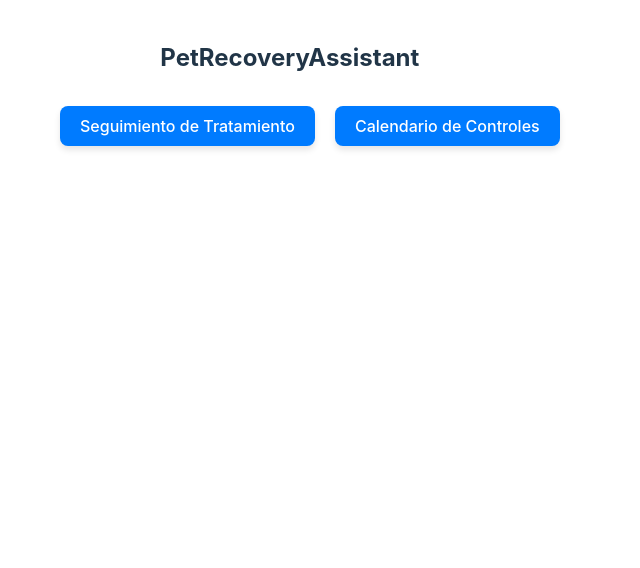
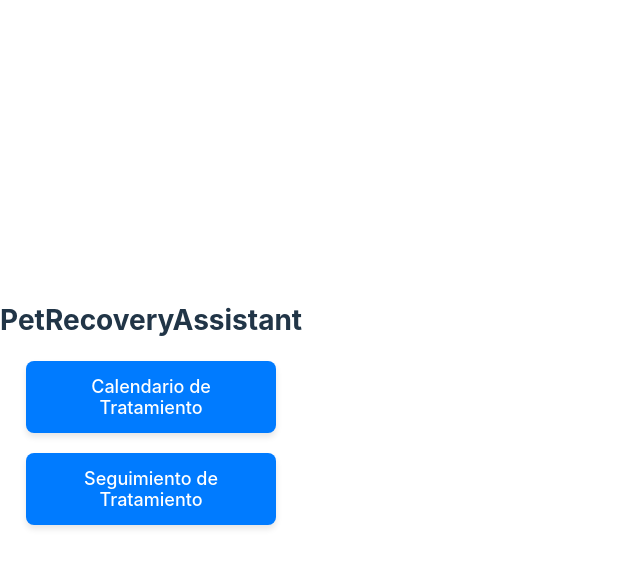
Before and after one commit to ManuelYanezA/PetRecoveryAssistant, a React (Vite) app in the folder PetRecoveryAssistant-Frontend/: page / in a window 1280 px wide. Shown: the top 568 px of the page, without its empty margins (0-640 px from the left). Built offline with nearby package versions, Linux system fonts and the light colour scheme.

Commit message:
refactor: restructure App component to use MainMenu and update routing

```diff
--- a/PetRecoveryAssistant-Frontend/src/App.jsx
+++ b/PetRecoveryAssistant-Frontend/src/App.jsx
@@ -1,84 +1,18 @@
-//import React from 'react';
-import { Routes, Route, Link } from 'react-router-dom';
-import Seguimiento_ele from "./pages/treatment";
-import Calendario_ele from "./pages/calendar";
-//import MedCalc_ele from "./pages/medCalc";
+import { BrowserRouter as Router, Routes, Route } from 'react-router-dom';
+import MainMenu_ele from "./components/mainmenu";
+import Treatment_ele from "./pages/treatment";
+import Calendar_ele from "./pages/calendar";
 
-/*Note to self (ESP): Esta página funciona como el header de toda la app, es decir, al seleccionar alguna
-opción, el menú no se moverá de lugar, por el momento, me limitaré a dejar todo arriba de forma que no
-moleste al resto de la página de las opciones de más abajo, en el futuro se podría lograr que esto funcione
-de forma diferente.
-*/
-function App(){
-  return(
-    <div style={containerStyle}>
-      {/* Page Title */}
-      <h2 style={titleStyle}>PetRecoveryAssistant</h2>
-
-      {/* Navigation Menu */}
-      <nav>
-        <ul style={navStyle}>
-          <Link to="/treatment">
-            <button style={buttonStyle}>Seguimiento de Tratamiento</button>
-          </Link>
-          <Link to="/calendar">
-            <button style={buttonStyle}>Calendario de Controles</button>
-          </Link>
-          {/*<Link to="/medCalc">
-            <button style={buttonStyle}>Calculadora de Medicinas</button>
-          </Link>*/}
-        </ul>
-      </nav>
-
-      {/* Option Routes */}
+function App() {
+  return (
+    <Router>
       <Routes>
-        <Route path="/treatment" element={<Seguimiento_ele/>}/>
-        <Route path="/calendar" element={<Calendario_ele/>}/>
-        {/*<Route path="/medCalc" element={<MedCalc_ele/>}/>*/}
-        <Route path="/" element={null}/>
+        <Route path="/" element={<MainMenu_ele />} />
+        <Route path="/treatment" element={<Treatment_ele />} />
+        <Route path="/calendar" element={<Calendar_ele />} />
       </Routes>
-
-    </div>
+    </Router>
   );
 }
 
-const containerStyle = {
-  display: "flex",
-  flexDirection: "column",
-  alignitems: "center",
-  justifyContent: "flex-start",
-  minHeight: "100vh",
-  padding: "20px",
-  boxSizing: "border-box",
-};
-
-const titleStyle = {
-  textAlign: "center",
-  width: "100%",
-  marginBottom: "20px",
-}
-
-const navStyle = {
-  display: "flex",
-  justifyContent: "center",
-  gap: "20px",
-  marginTop: "10px",
-};
-
-const buttonStyle = {
-  padding: "10px 20px",
-  fontSize: "16px",
-  border: "none",
-  borderRadius: "8px",
-  backgroundColor: "#007BFF",
-  color: "white",
-  cursor: "pointer",
-  boxShadow: "0px 4px 6px rgba(0, 0, 0, 0.1)",
-  transition: "background-color 0.3s ease",
-};
-
-buttonStyle[":hover"] = {
-  backgroundColor: "#0056b3",
-};
-
 export default App;
--- a/PetRecoveryAssistant-Frontend/src/components/MainMenu.jsx
+++ b/PetRecoveryAssistant-Frontend/src/components/MainMenu.jsx
@@ -7,6 +7,9 @@ function MainMenu() {
             <div style={buttonContainerStyle}>
                 <Link to="/calendar">
                     <button style={buttonStyle}>Calendario de Tratamiento</button>
+                </Link>
+                <Link to="/treatment">
+                    <button style={buttonStyle}>Seguimiento de Tratamiento</button>
                 </Link>
             </div>
         </div>
--- a/PetRecoveryAssistant-Frontend/src/main.jsx
+++ b/PetRecoveryAssistant-Frontend/src/main.jsx
@@ -1,5 +1,5 @@
-//import { StrictMode } from 'react'
-//import { createRoot } from 'react-dom/client'
+import { StrictMode } from 'react'
+import { createRoot } from 'react-dom/client'
 import './index.css'
 import App from './App.jsx'
 import React from 'react'
@@ -8,8 +8,6 @@ import { BrowserRouter } from 'react-router-dom'
 
 ReactDOM.createRoot(document.getElementById("root")).render(
   <React.StrictMode>
-    <BrowserRouter>
       <App/>
-    </BrowserRouter>
   </React.StrictMode>
 );
```
